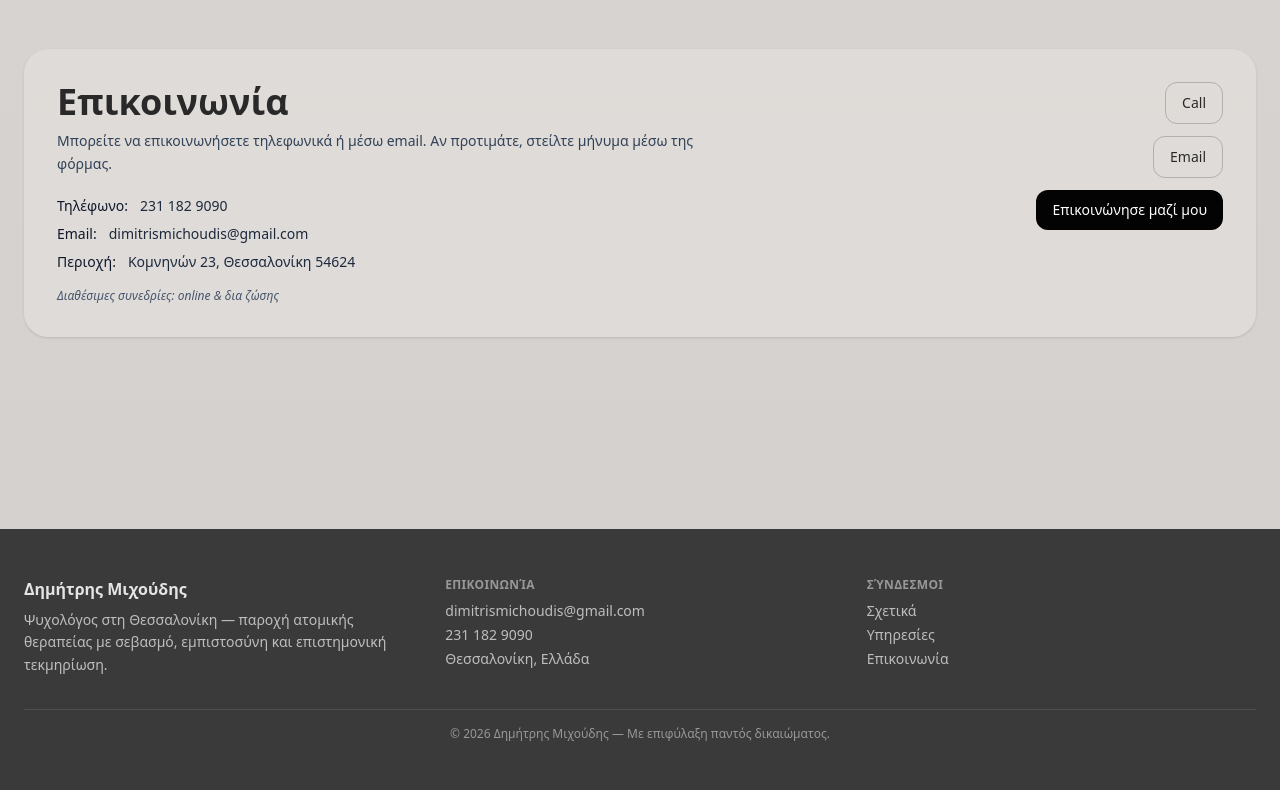
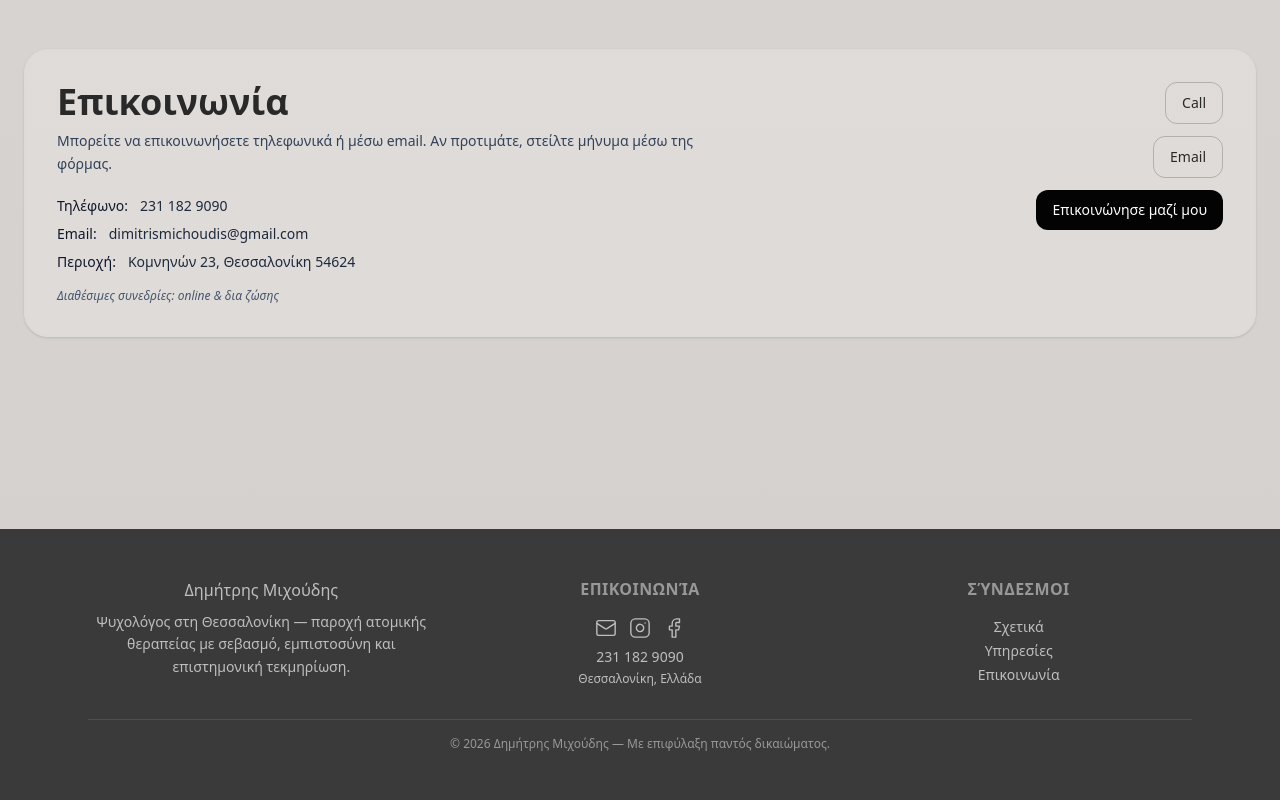
Before and after one commit to Nestortheo/psych-site, a React (Vite) app: page / in a window 1280 px wide. Shown: the part 4702-5502 px from the top of the page. Built offline with nearby package versions, Linux system fonts and the light colour scheme.

Commit message:
Footer + socials

```diff
--- a/package.json
+++ b/package.json
@@ -10,6 +10,7 @@
     "preview": "vite preview"
   },
   "dependencies": {
+    "lucide-react": "^0.575.0",
     "react": "^19.1.1",
     "react-dom": "^19.1.1",
     "react-router-dom": "^7.9.4"
--- a/src/components/Footer.jsx
+++ b/src/components/Footer.jsx
@@ -1,14 +1,16 @@
+import { Mail, Instagram, Facebook } from "lucide-react";
+
 export default function Footer() {
   return (
     <footer className="bg-footer-bg text-footer-ink-soft mt-24">
-      <div className="max-w-7xl mx-auto px-6 py-10 md:py-12">
+      <div className="max-w-6xl mx-auto px-6 py-10 md:py-12">
 
         {/* Top content */}
-        <div className="grid gap-8 md:grid-cols-3 text-center md:text-left">
+        <div className="grid gap-8 md:grid-cols-3 text-center ">
 
           {/* Brand / Summary */}
-          <div>
-            <h3 className="text-base font-semibold text-footer-ink mb-2">
+          <div className="max-w-sm mx-auto text-center">
+            <h3 className="text-md leading-relaxed mb-2">
               Δημήτρης Μιχούδης
             </h3>
             <p className="text-sm leading-relaxed">
@@ -18,17 +20,39 @@ export default function Footer() {
           </div>
 
           {/* Contact Info */}
-          <div>
-            <h4 className="text-xs font-semibold uppercase tracking-wide text-footer-ink-muted mb-2">
+          <div className="flex flex-col items-center ">
+            <h4 className="text-md font-semibold uppercase tracking-wide text-footer-ink-muted mb-4">
               Επικοινωνία
             </h4>
-            <ul className="space-y-1 text-sm">
-              <li>
+            <ul className="space-y-1 text-sm text-center">
+              <li className="flex items-center justify-center gap-3 mb-2">
                 <a
                   href="mailto:dimitrismichoudis@gmail.com"
-                  className="hover:text-footer-ink underline-offset-2 hover:underline"
+                  target="_blank"
+                  rel="noopener noreferrer"
+                  aria-label="Mail"
+                  className="hover:text-footer-ink transition"
                 >
-                  dimitrismichoudis@gmail.com
+                  <Mail size={22} strokeWidth={1.5}/>
+                </a>
+                <a
+                  href="https://www.instagram.com/dimitris_michoudis?utm_source=qr"
+                  target="_blank"
+                  rel="noopener noreferrer"
+                  aria-label="Instagram"
+                  className="hover:text-footer-ink transition"
+                >
+                  <Instagram size={22} strokeWidth={1.5} />
+                </a>
+
+                <a
+                  href="https://www.facebook.com/profile.php?id=61587063455977"
+                  target="_blank"
+                  rel="noopener noreferrer"
+                  aria-label="Facebook"
+                  className="hover:text-footer-ink transition "
+                >
+                  <Facebook size={22} strokeWidth={1.5} />
                 </a>
               </li>
               <li>
@@ -39,13 +63,15 @@ export default function Footer() {
                   231 182 9090
                 </a>
               </li>
-              <li>Θεσσαλονίκη, Ελλάδα</li>
+              <li className="text-xs">
+                Θεσσαλονίκη, Ελλάδα
+              </li>
             </ul>
           </div>
 
           {/* Quick Links */}
           <div>
-            <h4 className="text-xs font-semibold uppercase tracking-wide text-footer-ink-muted mb-2">
+            <h4 className="text-md font-semibold uppercase tracking-wide text-footer-ink-muted mb-4">
               Σύνδεσμοι
             </h4>
             <ul className="space-y-1 text-sm">
```
Also changed, not shown: 1 other file (tests, documents, lock files or other folders).
